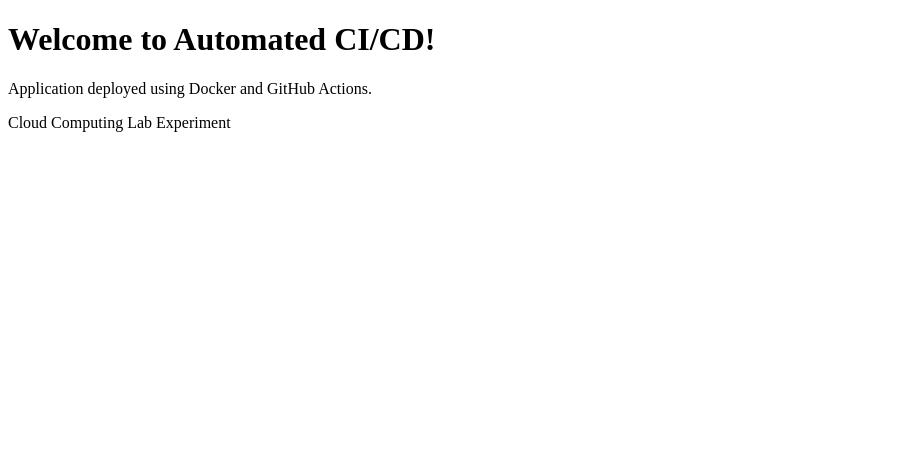
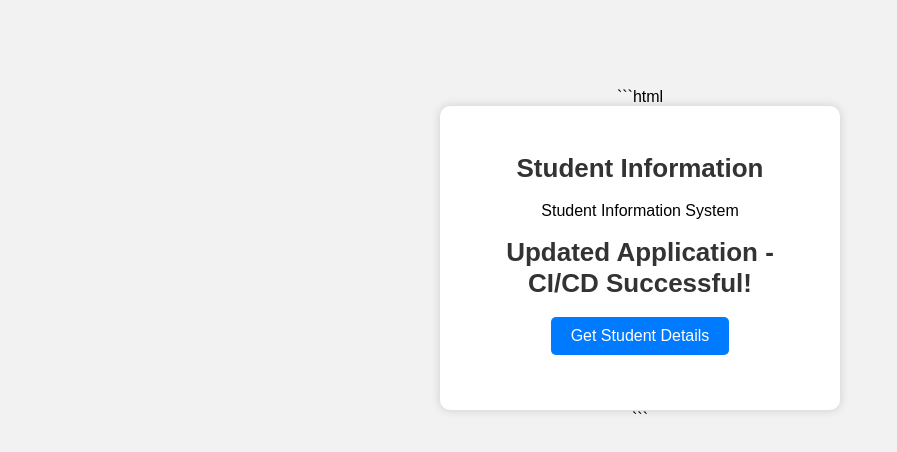
Before and after one commit to sujithavenkat/cloud-cicd-practical, a plain HTML site: page index.html in a window 1280 px wide. Shown: the whole page, without its empty margins (0-897 px from the left). Drawn offline with Linux system fonts and the light colour scheme.

Commit message:
Update application for CI CD test

````diff
--- a/index.html
+++ b/index.html
@@ -1,12 +1,135 @@
+```html
+<!DOCTYPE html>
+<html lang="en">
 
-<!DOCTYPE html>
-<html>
 <head>
-    <title>Cloud CI/CD Practical</title>
+    <meta charset="UTF-8">
+    <meta name="viewport" content="width=device-width, initial-scale=1.0">
+
+    <title>Student Information System</title>
+
+    <style>
+        body {
+            font-family: Arial, sans-serif;
+            background-color: #f2f2f2;
+            text-align: center;
+            padding: 80px 15px;
+        }
+
+        .container {
+            background: white;
+            width: 100%;
+            max-width: 400px;
+            margin: auto;
+            padding: 30px;
+            box-sizing: border-box;
+            border-radius: 10px;
+            box-shadow: 0 0 10px #cccccc;
+        }
+
+        h1 {
+            color: #333333;
+            font-size: 26px;
+        }
+
+        button {
+            padding: 10px 20px;
+            font-size: 16px;
+            cursor: pointer;
+            background-color: #007bff;
+            color: white;
+            border: none;
+            border-radius: 5px;
+        }
+
+        button:hover {
+            background-color: #0056b3;
+        }
+
+        #result {
+            margin-top: 25px;
+            text-align: left;
+            line-height: 1.8;
+            overflow-wrap: anywhere;
+        }
+
+        .error {
+            color: red;
+        }
+    </style>
 </head>
+
 <body>
-    <h1>Welcome to Automated CI/CD!</h1>
-    <p>Application deployed using Docker and GitHub Actions.</p>
-    <p>Cloud Computing Lab Experiment</p>
+
+    <div class="container">
+        <h1>Student Information</h1>
+        <p>Student Information System</p>
+        <h1>Updated Application - CI/CD Successful!</h1>
+        <button id="getDetailsBtn" onclick="getStudentDetails()">
+            Get Student Details
+        </button>
+
+        <div id="result" aria-live="polite"></div>
+    </div>
+
+    <script>
+        async function getStudentDetails() {
+            const result = document.getElementById("result");
+            const button = document.getElementById("getDetailsBtn");
+
+            result.textContent = "Loading student details...";
+            result.className = "";
+            button.disabled = true;
+
+            try {
+                const response = await fetch("/student");
+
+                if (!response.ok) {
+                    throw new Error("HTTP error: " + response.status);
+                }
+
+                const data = await response.json();
+
+                if (
+                    !data ||
+                    typeof data.name !== "string" ||
+                    typeof data.department !== "string" ||
+                    (typeof data.year !== "string" &&
+                     typeof data.year !== "number")
+                ) {
+                    throw new Error("Invalid student data received.");
+                }
+
+                result.replaceChildren();
+
+                const details = [
+                    ["Name:", data.name],
+                    ["Department:", data.department],
+                    ["Year:", data.year]
+                ];
+
+                details.forEach(([label, value]) => {
+                    const line = document.createElement("div");
+                    const strong = document.createElement("strong");
+
+                    strong.textContent = label + " ";
+                    line.appendChild(strong);
+                    line.appendChild(document.createTextNode(String(value)));
+
+                    result.appendChild(line);
+                });
+
+            } catch (error) {
+                result.className = "error";
+                result.textContent =
+                    "Unable to retrieve student details. Check whether the backend is running.";
+                console.error("Error:", error);
+            } finally {
+                button.disabled = false;
+            }
+        }
+    </script>
+
 </body>
 </html>
+```
````
